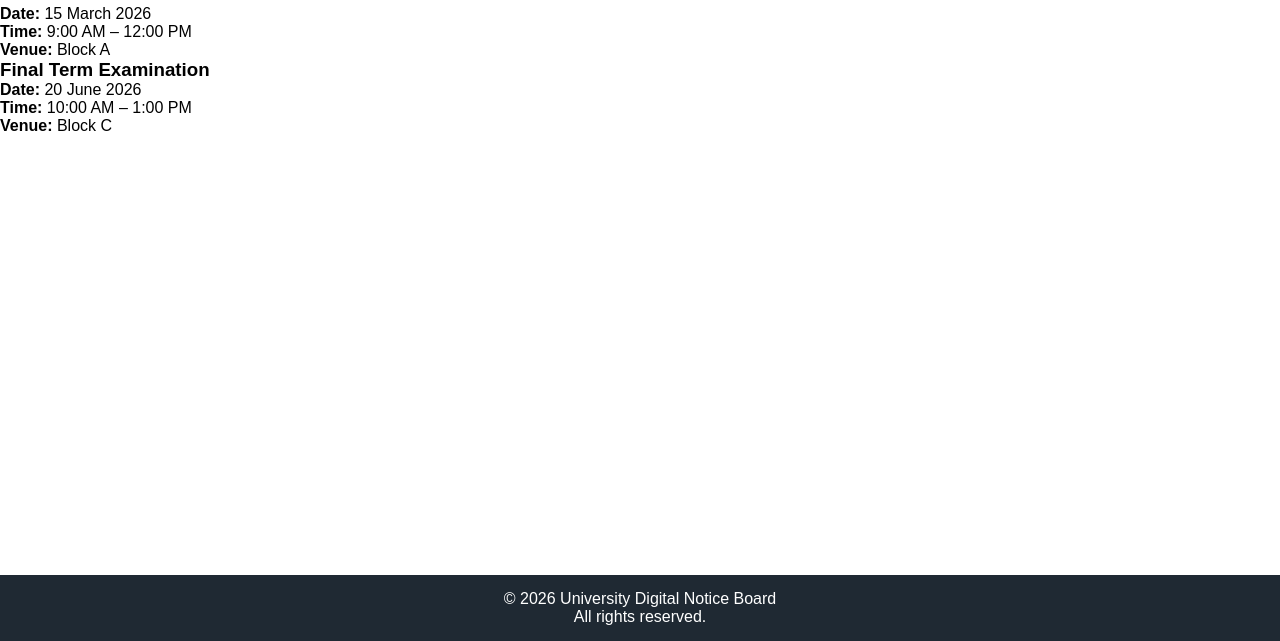
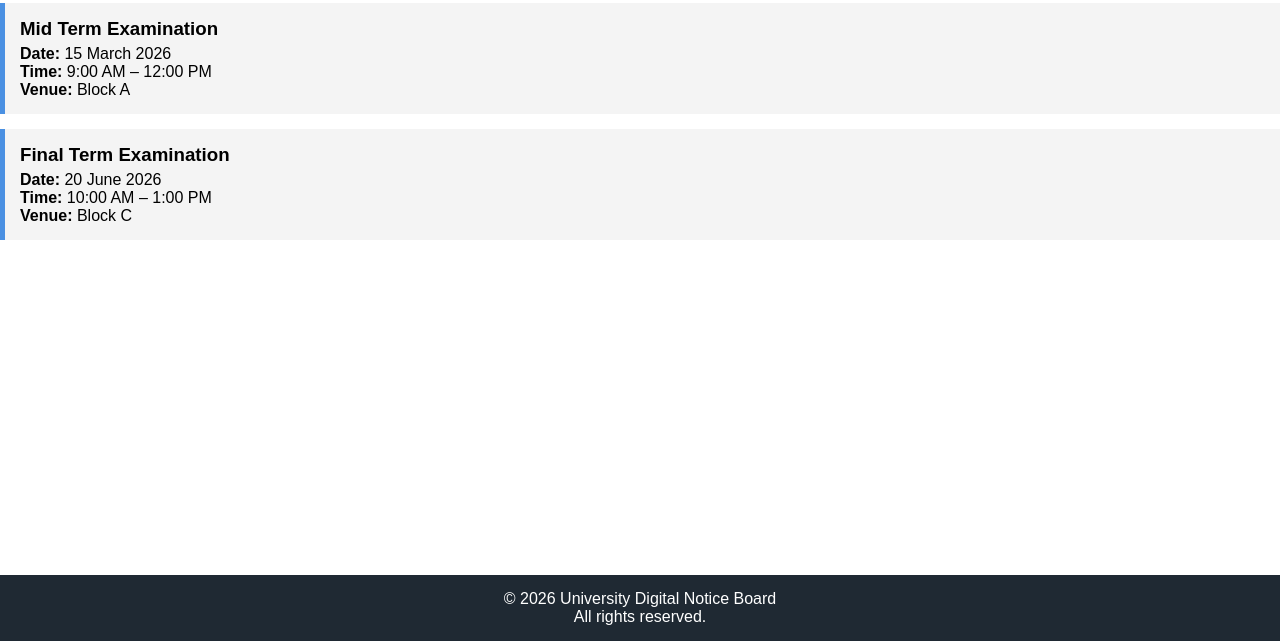
Before and after one commit to nooruliman0/uni-notice-board, a website: page src/exams.html in a window 1280 px wide. Shown: the part 159-800 px from the top of the page. Drawn offline with Linux system fonts and the light colour scheme.

Commit message:
Update exams.html

```diff
--- a/src/exams.html
+++ b/src/exams.html
@@ -5,7 +5,7 @@
     <meta name="viewport" content="width=device-width, initial-scale=1.0">
     <title>Exams - University Digital Notice Board </title>
     <link rel="stylesheet" href="../styles/style.css">
-    <link rel="stylesheet" href="../styles/exmas.css">
+    <link rel="stylesheet" href="../styles/exams.css">
 
 </head>
 <body>
```
